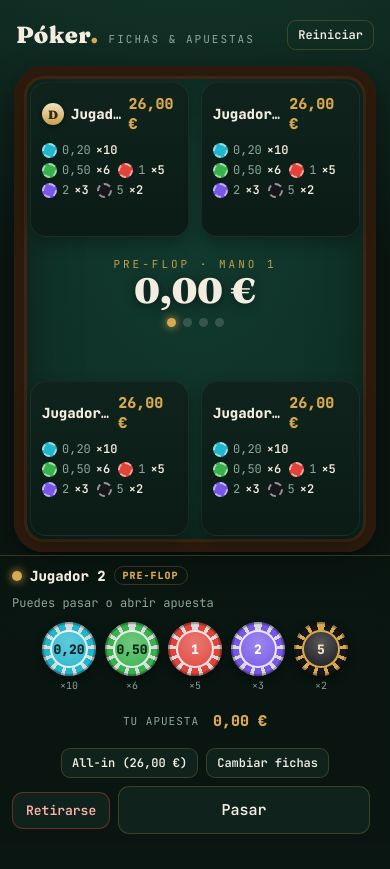
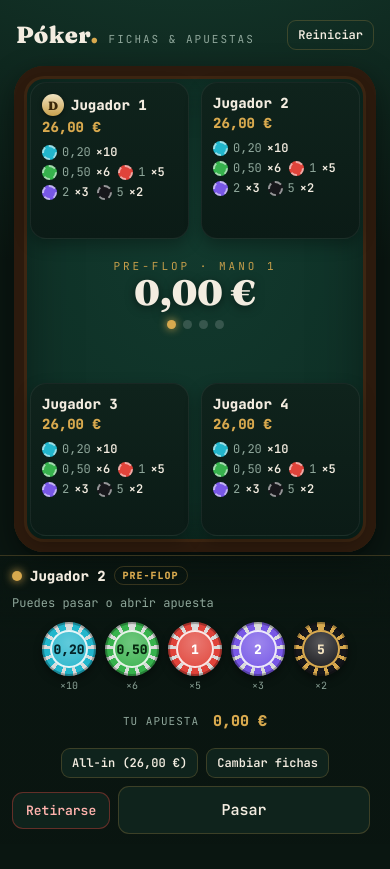
Before and after one commit to javiersaguar/poker-texas, a plain HTML site: page index.html in a window 390 px wide. Both pictures are taken after a click on the button "Empezar partida →". Drawn offline with Linux system fonts and the light colour scheme.

Commit message:
Fix seat header on narrow phones
Stack player name and total vertically below 520px and keep the total on
one line, so names no longer truncate and the euro symbol no longer wraps
onto a second line on the dealer seat.

Co-Authored-By: Claude Opus 4.8 <noreply@anthropic.com>

```diff
--- a/index.html
+++ b/index.html
@@ -113,11 +113,11 @@
   .seat.folded{opacity:.42;filter:grayscale(.6)}
   .seat-head{display:flex;align-items:center;justify-content:space-between;gap:6px;margin-bottom:8px}
   .seat-name{display:flex;align-items:center;gap:7px;font-weight:800;font-size:14px;min-width:0}
-  .seat-name .nm{white-space:nowrap;overflow:hidden;text-overflow:ellipsis}
+  .seat-name .nm{white-space:nowrap;overflow:hidden;text-overflow:ellipsis;flex:1 1 auto;min-width:0}
   .dealer{width:22px;height:22px;border-radius:50%;background:linear-gradient(180deg,#f0e2c0,#c9a24e);
     color:#3a2708;font-weight:800;font-size:12px;display:grid;place-items:center;flex:0 0 auto;
     box-shadow:0 1px 4px rgba(0,0,0,.5);font-family:"Fraunces",serif}
-  .seat-total{font-weight:800;font-size:15px;color:var(--gold)}
+  .seat-total{font-weight:800;font-size:15px;color:var(--gold);white-space:nowrap;flex:0 0 auto}
   .tag{font-size:10px;padding:2px 7px;border-radius:20px;letter-spacing:1px;text-transform:uppercase;font-weight:700}
   .tag.fold{background:rgba(224,67,58,.16);color:#ff9a92}
   .tag.allin{background:rgba(216,169,78,.16);color:var(--gold)}
@@ -130,6 +130,12 @@
   .mini.zero{opacity:.3}
   .seat-bet{margin-top:8px;font-size:12px;color:var(--muted);display:flex;justify-content:space-between;min-height:18px}
   .seat-bet b{color:var(--ink)}
+  /* En móviles estrechos, apila nombre y total para que no se corten */
+  @media(max-width:520px){
+    .seat-head{flex-direction:column;align-items:stretch;gap:2px}
+    .seat-name{width:100%}
+    .seat-total{font-size:14px}
+  }
 
   /* ---------- Chip discs ---------- */
   .chip{
```
